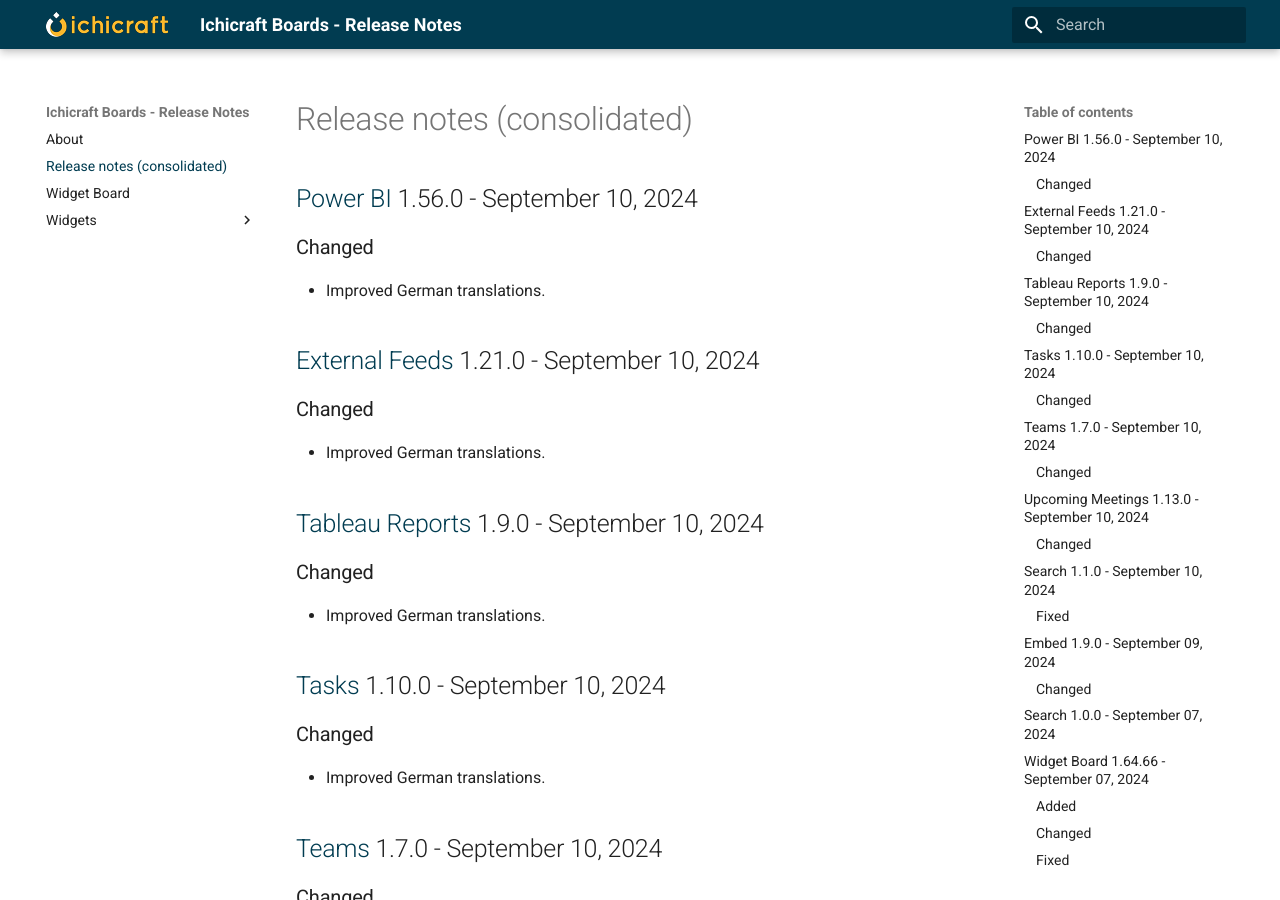
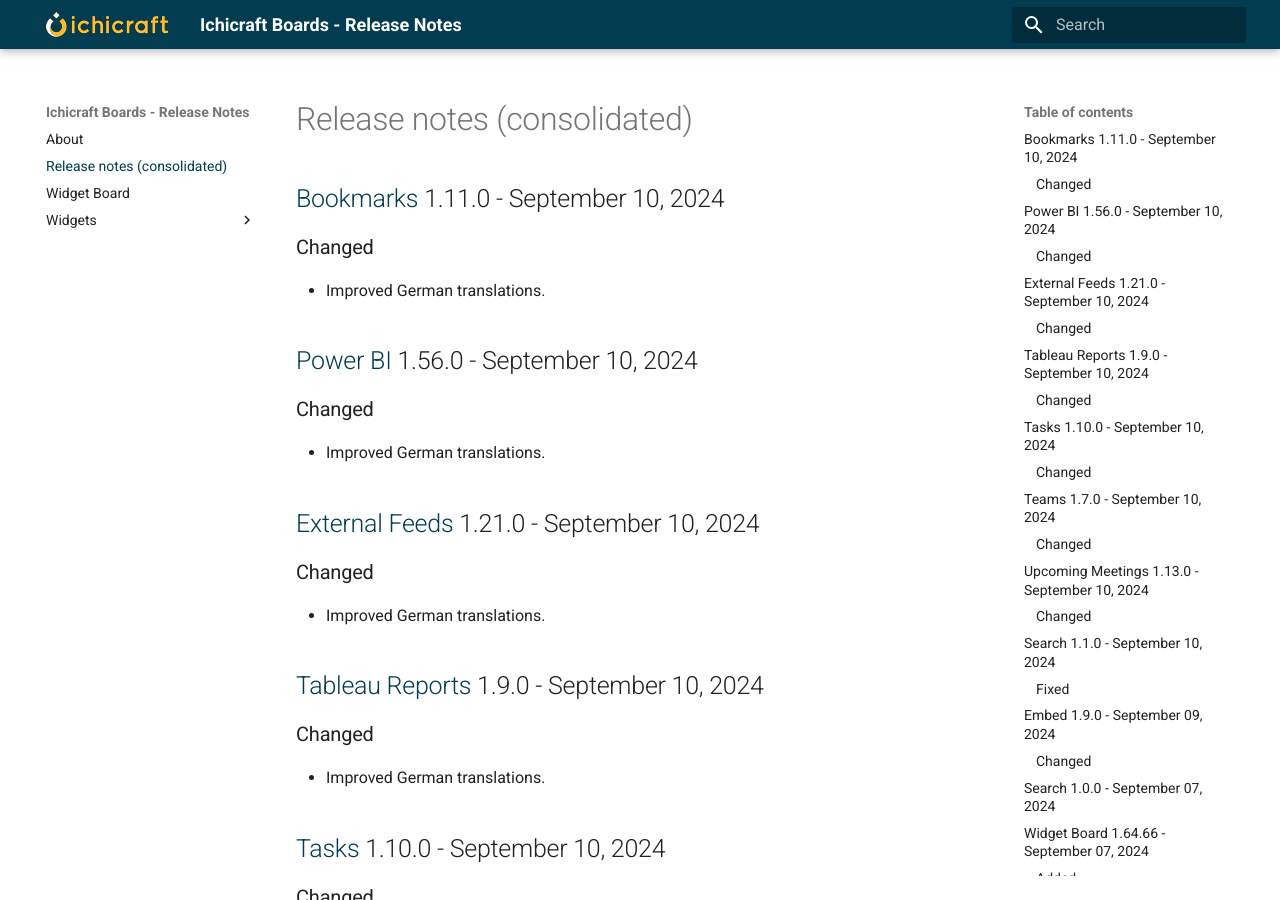
Before and after one commit to ichicraft/widgets-docs, an MkDocs documentation site: the page built from docs/Release-notes-(consolidated).md, in a window 1280 px wide and 900 px high. Built offline with MkDocs 1.6.1 and Material for MkDocs 9.7.7, drawn with Linux system fonts in a browser that asks for light colours.

Commit message:
Release notes updated by BuildService

```diff
--- a/docs/Release-notes-(consolidated).md
+++ b/docs/Release-notes-(consolidated).md
@@ -1,3 +1,8 @@
+## [Bookmarks](./Widgets/Bookmarks.md) 1.11.0 - September 10, 2024
+
+### Changed
+- Improved German translations.
+
 ## [Power BI](./Widgets/Power BI.md) 1.56.0 - September 10, 2024
 
 ### Changed
--- a/docs/Widgets/Bookmarks.md
+++ b/docs/Widgets/Bookmarks.md
@@ -1,3 +1,8 @@
+## 1.11.0 - September 10, 2024
+
+### Changed
+- Improved German translations.
+
 ## 1.10.0 - March 22, 2024
 
 ### Changed
```
